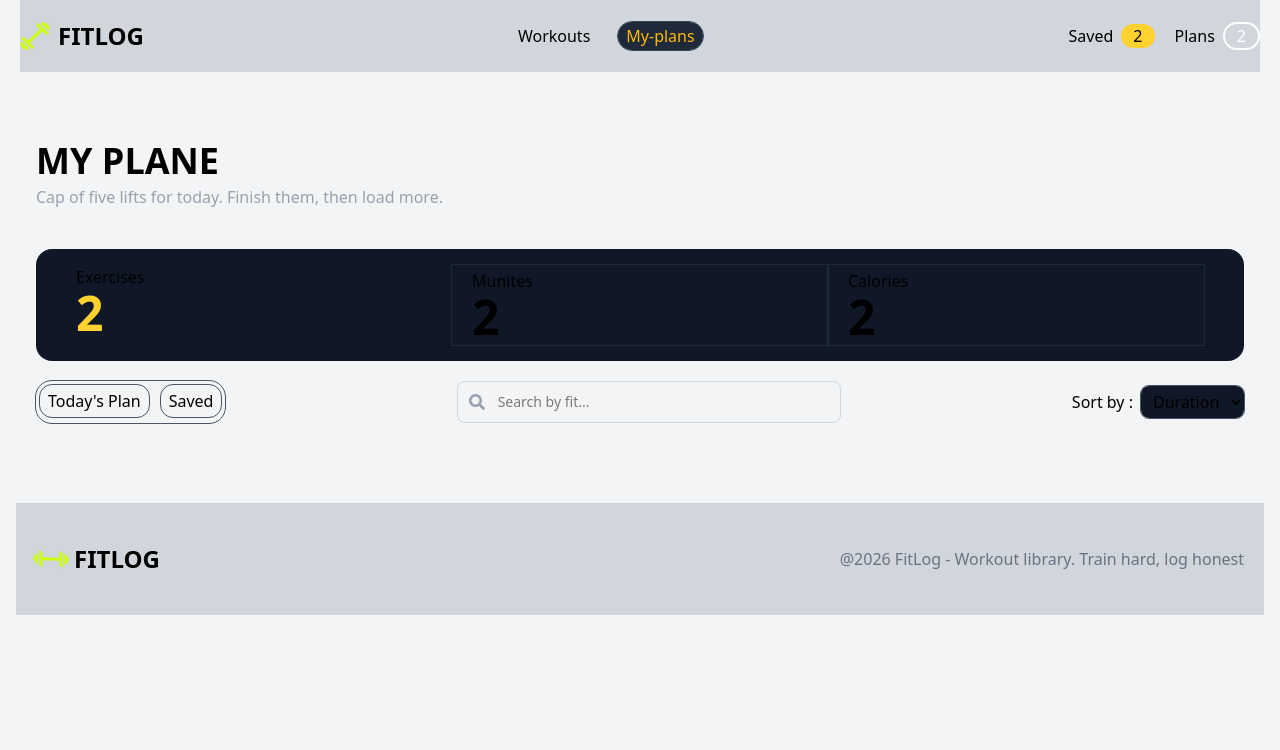
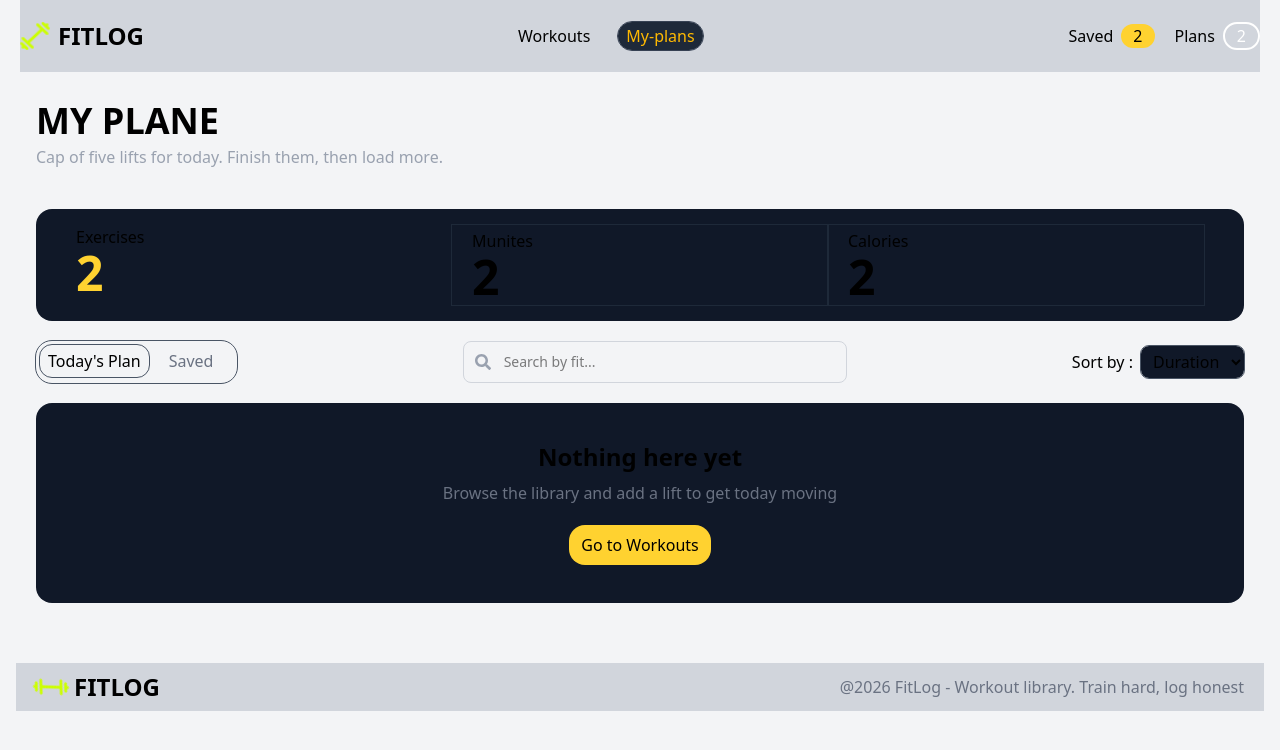
Before and after one commit to sayeedmahmuddevs/Fit-Log, a Next.js app: page /My-Plane in a window 1280 px wide. Shown: the top 750 px of the page. Built offline with nearby package versions, Linux system fonts and the light colour scheme.

Commit message:
empity card added

```diff
--- a/src/Component/Common/Footer.tsx
+++ b/src/Component/Common/Footer.tsx
@@ -4,7 +4,7 @@ import logo from "@/assets/logo.png"
 function Footer() {
   return (
 
-      <footer className="flex justify-between items-center container mx-auto bg-gray-300 dark:bg-black py-10 mt-10 px-5">
+      <footer className="flex justify-between items-center container mx-auto bg-gray-300 dark:bg-black py-2 mt-10 px-5">
         <div className="flex gap-2">
           <Image
             src={logo}
--- /dev/null
+++ b/src/Component/My-Plane/EmpityBar.tsx
@@ -0,0 +1,15 @@
+import React from "react";
+
+export default function EmpityBar() {
+  return (
+    <div className="flex flex-col justify-center items-center h-50 bg-gray-900 rounded-2xl">
+      <h3 className="text-2xl font-semibold mb-2">Nothing here yet</h3>
+      <p className="text-gray-500 mb-5">
+        Browse the library and add a lift to get today moving
+      </p>
+      <button className="px-3 py-2 bg-amber-300 rounded-2xl ">
+        Go to Workouts
+      </button>
+    </div>
+  );
+}
--- a/src/Component/My-Plane/ProgressBar.tsx
+++ b/src/Component/My-Plane/ProgressBar.tsx
@@ -4,6 +4,7 @@ import { FaSearch } from "react-icons/fa";
 import MarkCard from "./MarkCard";
 import { useContext, useState } from "react";
 import { fitContext } from "@/DataContext/Context";
+import EmpityBar from "./EmpityBar";
 
 
 
@@ -18,7 +19,7 @@ function ProgressBar() {
 
 
   return (
-    <div className="mt-10 p-5">
+    <div className="p-5">
       <div className="mb-10">
         <h1 className="text-4xl font-bold uppercase mb-1">My Plane</h1>
         <p className="text-gray-400">
@@ -47,12 +48,12 @@ function ProgressBar() {
         <div className="py-1 px-1 rounded-2xl outline outline-gray-600">
           <button
           onClick={() => setShow(false)}
-          className="py-1 px-2 rounded-xl outline outline-gray-600 mr-3">
+          className={`py-1 px-2 rounded-xl  mr-3 ${!show? "outline outline-gray-600" : "text-gray-500"}`}>
             {"Today's"} Plan
           </button>
           <button
           onClick={() => setShow(true)}
-          className="py-1 px-2 rounded-xl outline outline-gray-600 ">
+          className={`py-1 px-2 rounded-xl  mr-3 ${show? "outline outline-gray-600" : "text-gray-500"}`}>
             {" "}
             Saved
           </button>
@@ -84,8 +85,13 @@ function ProgressBar() {
 
       <div className="mt-5">
 
-        {show && plan.map( (card, index) => ( <MarkCard key={index} card ={card}/>))}
-        {!show && saved.map( (card, index) => ( <MarkCard key={index} card ={card}/>))}
+        {plan.length === 0 && !show && <EmpityBar/>}
+        {saved.length === 0 && show && <EmpityBar/>}
+
+
+
+        {!show && plan.map( (card, index) => ( <MarkCard key={index} card ={card}/>))}
+        {show && saved.map( (card, index) => ( <MarkCard key={index} card ={card}/>))}
 
 
       </div>
--- a/src/app/layout.tsx
+++ b/src/app/layout.tsx
@@ -26,7 +26,7 @@ export default function RootLayout({ children }: LayoutProps<"/">) {
       lang="en"
       className={` ${geistSans.variable} ${geistMono.variable} h-full antialiased `}
     >
-      <body className="min-h-full flex flex-col dark:bg-black dark:text-white bg-gray-100 px-4">
+      <body className="min-h-full flex flex-col dark:bg-black dark:text-white bg-gray-100 px-4 scrollbar-none">
         <Context>
           <NavBar />
 
```
